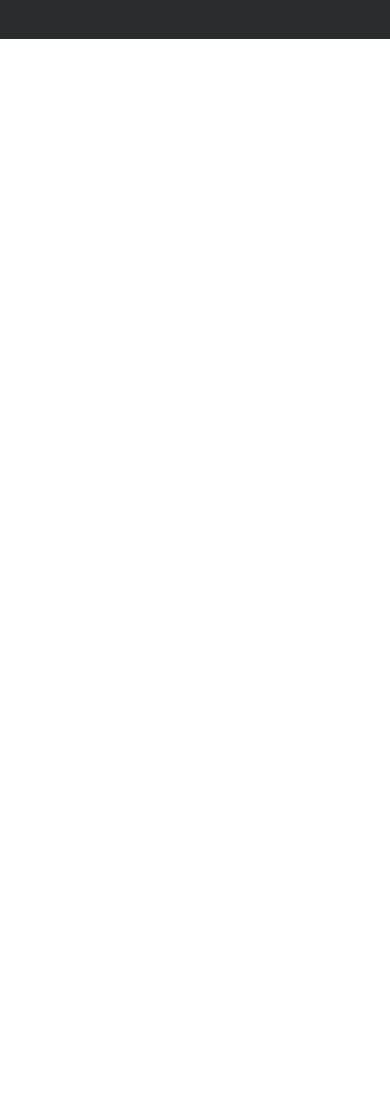
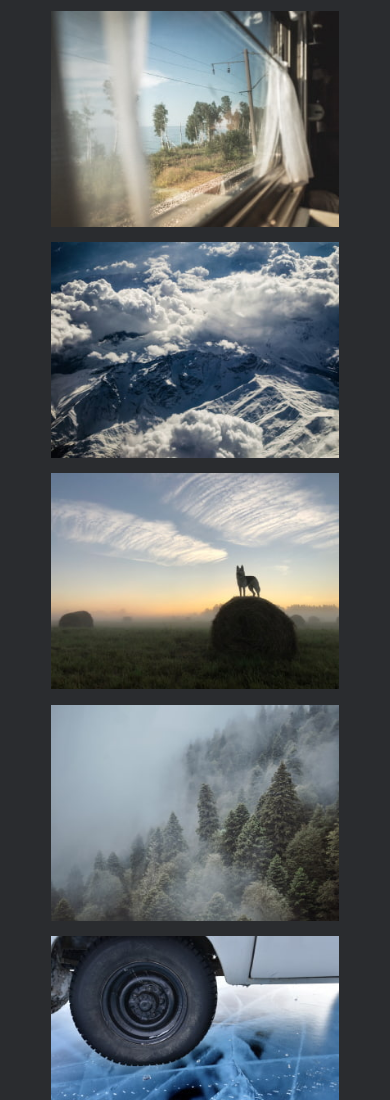
Before and after one commit to elli-nidis/russian-travel, a plain HTML site: page index.html in a window 390 px wide. Shown: the part 900-2000 px from the top of the page. Before the commit the page ends 939 px from the top, so only its background shows below. Drawn offline with Linux system fonts and the light colour scheme; files whose address does not match are found by name.

Commit message:
added photo-grid

```diff
--- /dev/null
+++ b/blocks/photo-grid/__item/photo-grid__item.css
@@ -0,0 +1,3 @@
+.photo-grid__item {
+  width: 100%;
+}
--- /dev/null
+++ b/blocks/photo-grid/__items/photo-grid__items.css
@@ -0,0 +1,35 @@
+.photo-grid__items {
+  display: grid;
+  grid-template-columns: repeat(4, 284px);
+  gap: 16px;
+  list-style-type: none;
+  margin: 0;
+  padding: 0;
+}
+
+@media screen and (max-width: 1228px) {
+  .photo-grid__items {
+    grid-template-columns: repeat(3, 300px);
+    gap: 14px;
+	}
+}
+
+@media screen and (max-width: 956px) {
+  .photo-grid__items {
+    grid-template-columns: repeat(2, 352px);
+    gap: 16px;
+	}
+}
+
+@media screen and (max-width: 750px) {
+  .photo-grid__items {
+    grid-template-columns: repeat(2, 250px);
+    gap: 12px;
+	}
+}
+
+@media screen and (max-width: 548px) {
+  .photo-grid__items {
+    grid-template-columns: 288px;
+	}
+}
--- a/blocks/photo-grid/photo-grid.css
+++ b/blocks/photo-grid/photo-grid.css
@@ -1,4 +1,24 @@
 .photo-grid {
-  display: grid;
+  max-width: 1184px;
   margin: 92px 0 0 0;
 }
+
+@media screen and (max-width: 1152px) {
+  .photo-grid {
+    max-width: 928px;
+	}
+}
+
+@media screen and (max-width: 896px) {
+  .photo-grid {
+    max-width: 720px;
+    margin-top: 88px;
+	}
+}
+
+@media screen and (max-width: 544px) {
+  .photo-grid {
+    max-width: 288px;
+    margin-top: 64px;
+	}
+}
--- a/index.html
+++ b/index.html
@@ -60,7 +60,44 @@
 
     <!-- ***** photo-grid start ***** -->
     <section class="photo-grid">
-
+      <ul class="photo-grid__items">
+        <li>
+          <img src="/images/photo-grid__item-1.jpg" alt="Вид из окна поезда" class="photo-grid__item">
+        </li>
+        <li>
+          <img src="/images/photo-grid__item-2.jpg" alt="Белые облака, снежный горный хребет" class="photo-grid__item">
+        </li>
+        <li>
+          <img src="/images/photo-grid__item-3.jpg" alt="Стога сена в поле" class="photo-grid__item">
+        </li>
+        <li>
+          <img src="/images/photo-grid__item-4.jpg" alt="Снежный лес" class="photo-grid__item">
+        </li>
+        <li>
+          <img src="/images/photo-grid__item-5.jpg" alt="Лёд озера Байкал" class="photo-grid__item">
+        </li>
+        <li>
+          <img src="/images/photo-grid__item-6.jpg" alt="Морской пляж" class="photo-grid__item">
+        </li>
+        <li>
+          <img src="/images/photo-grid__item-7.jpg" alt="Горные пики" class="photo-grid__item">
+        </li>
+        <li>
+          <img src="/images/photo-grid__item-8.jpg" alt="Белые береговые волноломы" class="photo-grid__item">
+        </li>
+        <li>
+          <img src="/images/photo-grid__item-9.jpg" alt="Цветные горы" class="photo-grid__item">
+        </li>
+        <li>
+          <img src="/images/photo-grid__item-10.jpg" alt="Подножие горы" class="photo-grid__item">
+        </li>
+        <li>
+          <img src="/images/photo-grid__item-11.jpg" alt="Фьорды" class="photo-grid__item">
+        </li>
+        <li>
+          <img src="/images/photo-grid__item-12.jpg" alt="Горный пик в тумане облаков" class="photo-grid__item">
+        </li>
+      </ul>
     </section>
     <!-- ***** photo-grid end ***** -->
 
--- a/pages/index.css
+++ b/pages/index.css
@@ -24,6 +24,8 @@
 @import url(../blocks/intro/__list-item/_bold/intro__list-item_bold.css);
 
 @import url(../blocks/photo-grid/photo-grid.css);
+@import url(../blocks/photo-grid/__items/photo-grid__items.css);
+@import url(../blocks/photo-grid/__item/photo-grid__item.css);
 
 @import url(../blocks/places/places.css);
 
```
